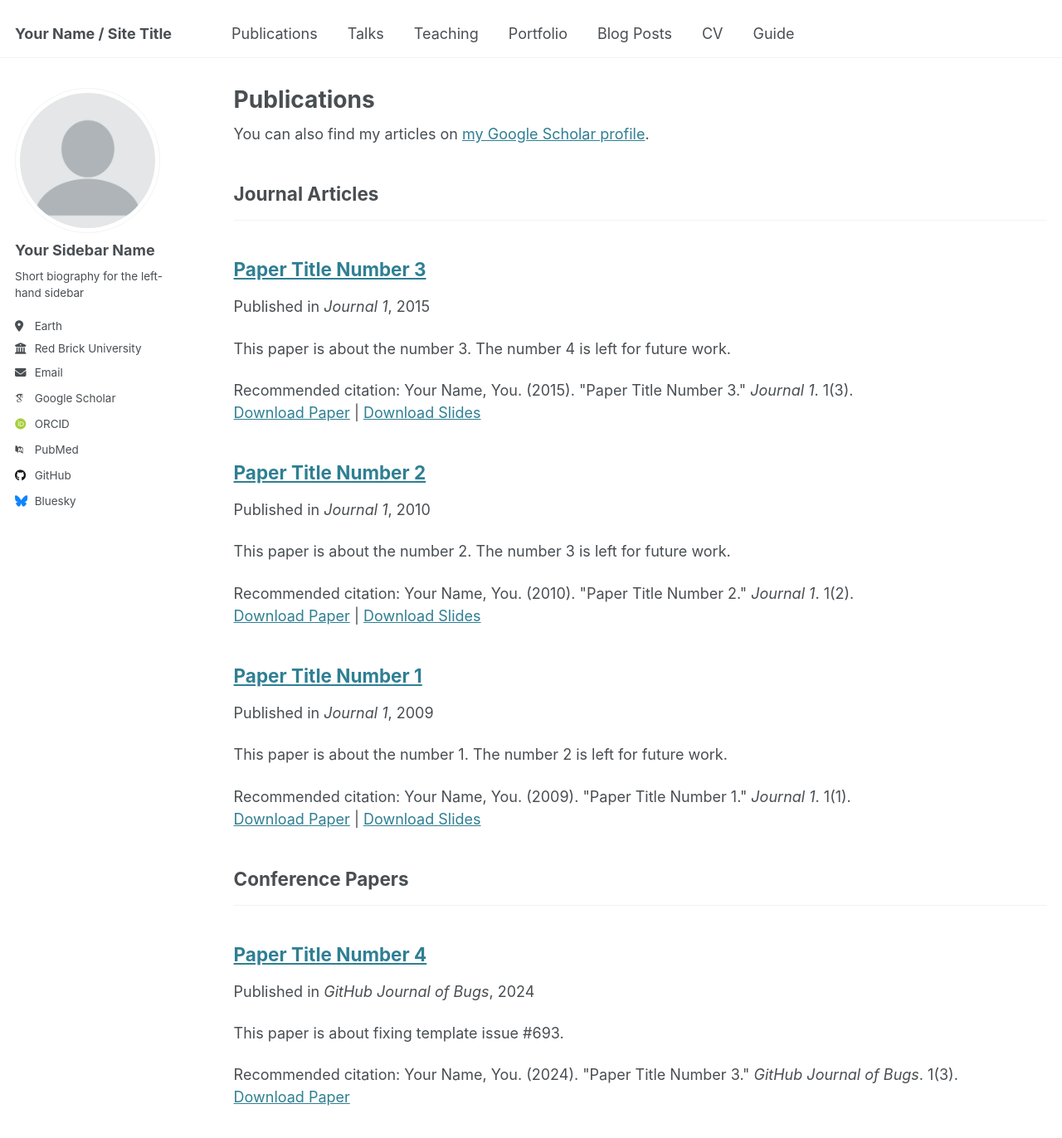
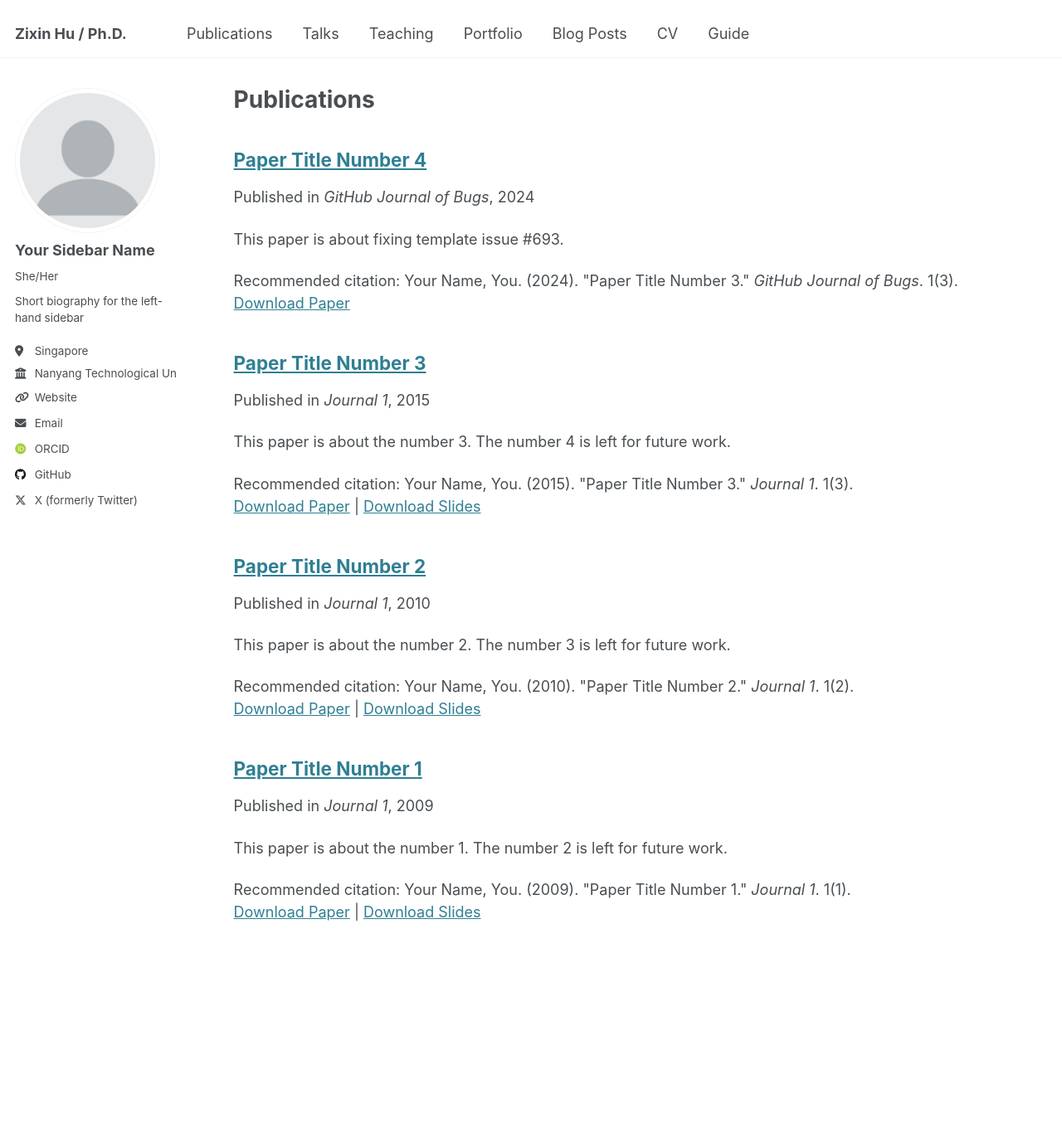
Before and after one commit to ZixinHu-Apple-Manzana/ZixinHu-Apple-Manzana.github.io, a Jekyll site: the page built from _pages/publications.html, in a window 1280 px wide and 1400 px high. Shown: the top 1372 px of the window at 83% size. Built offline with Jekyll 4.4.1, drawn with Linux system fonts in a browser that asks for light colours; some web fonts are replaced; some of the changed text lies outside the part shown.

Commit message:
Update _config.yml

```diff
--- a/_config.yml
+++ b/_config.yml
@@ -7,15 +7,15 @@
 # server process.
 
 # Basic Site Settings
-locale                   : "en-US"
+locale                   : "Singapore"
 site_theme               : "default"
-title                    : "Your Name / Site Title"
+title                    : "Zixin Hu / Ph.D."
 title_separator          : "-"
-name                     : &name "Your Name"
+name                     : &name "Zixin HU"
 description              : &description "personal description"
-url                      : https://academicpages.github.io # the base hostname & protocol for your site e.g. "https://[your GitHub username].github.io"
-baseurl                  : "" # the subpath of your site, e.g. "/blog"
-repository               : "academicpages/academicpages.github.io"
+url                      : https://ZixinHu-Apple-Manzana.github.io # the base hostname & protocol for your site e.g. "https://[your GitHub username].github.io"
+# baseurl                  : "" # the subpath of your site, e.g. "/blog"
+repository               : "ZixinHu-Apple-Manzana/ZixinHu-Apple-Manzana.github.io"
 
 # Site Author - The following control what appear as part of the author content on the side bar.
 #               If a field is blank the icon and link will not appear, otherwise it will be shown.
@@ -24,65 +24,66 @@ author:
   # Biographic information
   avatar           : "profile.png"
   name             : "Your Sidebar Name"
-  pronouns         : # example: "she/her"
+  pronouns         : "She/Her"# example: "she/her"
   bio              : "Short biography for the left-hand sidebar"
-  location         : "Earth"
-  employer         : "Red Brick University"
-  uri              : # URL
-  email            : "none@example.org"
+  location         : "Singapore"
+  employer         : "Nanyang Technological University"
+  uri              : https://ZixinHu-Apple-Manzana.github.io# URL
+  email            : "zixin003@e.ntu.edu.sg"
 
   # Academic websites
-  arxiv            : # URL - Update with the correct link to your profile
-  googlescholar    : "https://scholar.google.com/citations?user=PS_CX0AAAAAJ"
-  impactstory      : # URL
-  orcid            : "http://orcid.org/yourorcidurl"
-  semantic         : # URL
-  pubmed           : "https://www.ncbi.nlm.nih.gov/pubmed/?term=john+snow"
-  researchgate     : # URL
-  scopus           : # URL
+  # arxiv            : # URL - Update with the correct link to your profile
+  # googlescholar    : "https://scholar.google.com/citations?user=PS_CX0AAAAAJ"
+  # impactstory      : # URL
+  orcid            : "http://orcid.org/0000-0002-4122-935X"
+  # semantic         : # URL
+  # pubmed           : "https://www.ncbi.nlm.nih.gov/pubmed/?term=john+snow"
+  # researchgate     : # URL
+  # scopus           : # URL
 
   # Repositories and software development
-  bitbucket        : # Username - Update with your username on the site
-  codepen          : # Username
-  dribbble         : # Username
-  github           : "academicpages"
-  kaggle           : # Username
-  stackoverflow    : # User number or user number and name (i.e., use "1" or "1/jeff-atwood")
+  # bitbucket        : # Username - Update with your username on the site
+  # codepen          : # Username
+  # dribbble         : # Username
+  github           : "ZixinHu-Apple-Manzana"
+  # kaggle           : # Username
+  # stackoverflow    : # User number or user number and name (i.e., use "1" or "1/jeff-atwood")
 
   # Social media
-  bluesky          : "bsky.app" # Replace this with you Bluesky username
-  facebook         : # Username
-  flickr           : # Username
-  foursquare       : # Username
-  goodreads        : # Username
-  google_plus      : # Username
-  keybase          : # Username
-  instagram        : # Username
-  lastfm           : # Username
-  linkedin         : # Username
-  mastodon         : # URL
-  medium           : # URL
-  pinterest        : # Username
-  soundcloud       : # Username
-  steam            : # Username
-  telegram         : # URL
-  tumblr           : # Username
-  twitter          : # Username for X / Twitter
-  vine             : # Username
-  weibo            : # Username
-  wikipedia        : # Username
-  xing             : # Username
-  youtube          : # Username
-  zhihu            : # Username
+  # bluesky          : "bsky.app" # Replace this with you Bluesky username
+  # facebook         : # Username
+  # flickr           : # Username
+  # foursquare       : # Username
+  # goodreads        : # Username
+  # google_plus      : # Username
+  # keybase          : # Username
+  # instagram        : # Username
+  # lastfm           : # Username
+  # linkedin         : # Username
+  # mastodon         : # URL
+  # medium           : # URL
+  # pinterest        : # Username
+  # soundcloud       : # Username
+  # steam            : # Username
+  # telegram         : # URL
+  # tumblr           : # Username
+  twitter          : hu_zixin # Username for X / Twitter
+  # vine             : # Username
+  # weibo            : # Username
+  # wikipedia        : # Username
+  # xing             : # Username
+  # youtube          : # Username
+  # zhihu            : # Username
 
 # Publication Category - The following the list of publication categories and their headings
-publication_category:
-  books:
-    title: 'Books'
+# publication_category:
+#   books:
+#     title: 'Books'
   manuscripts:
-    title: 'Journal Articles'
-  conferences:
-    title: 'Conference Papers'
+    title: 'Refined Bonded Terms in Coarse-Grained Models for Intrinsically Disordered Proteins Improve Backbone Conformations'
+    title: 'The intrinsically disordered region of coronins fine-tunes oligomerization and actin polymerization'
+  # conferences:
+  #   title: 'Conference Papers'
 
 # Site Settings
 teaser                   :  # filename of teaser fallback teaser image placed in /images/, .e.g. "500x300.png"
```
